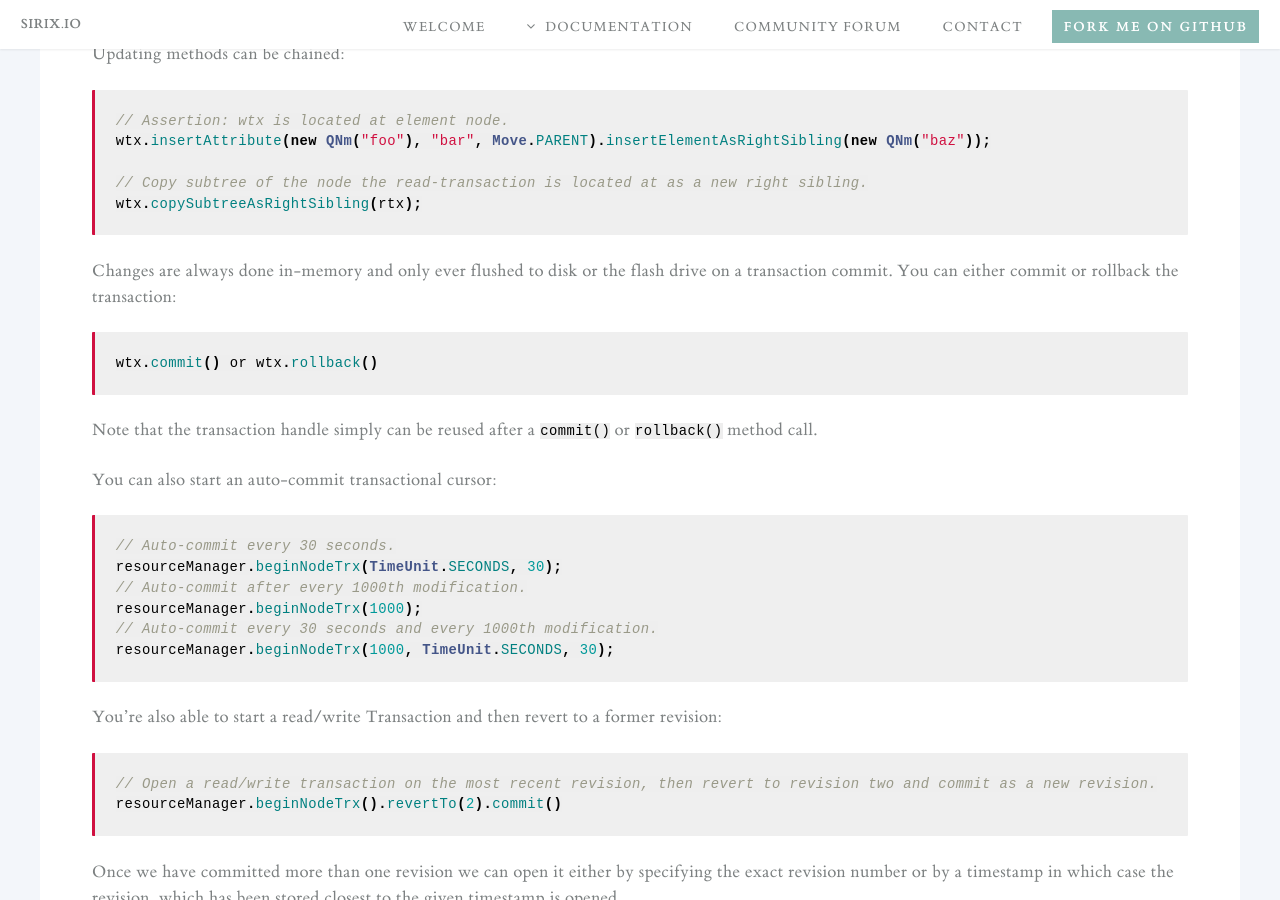
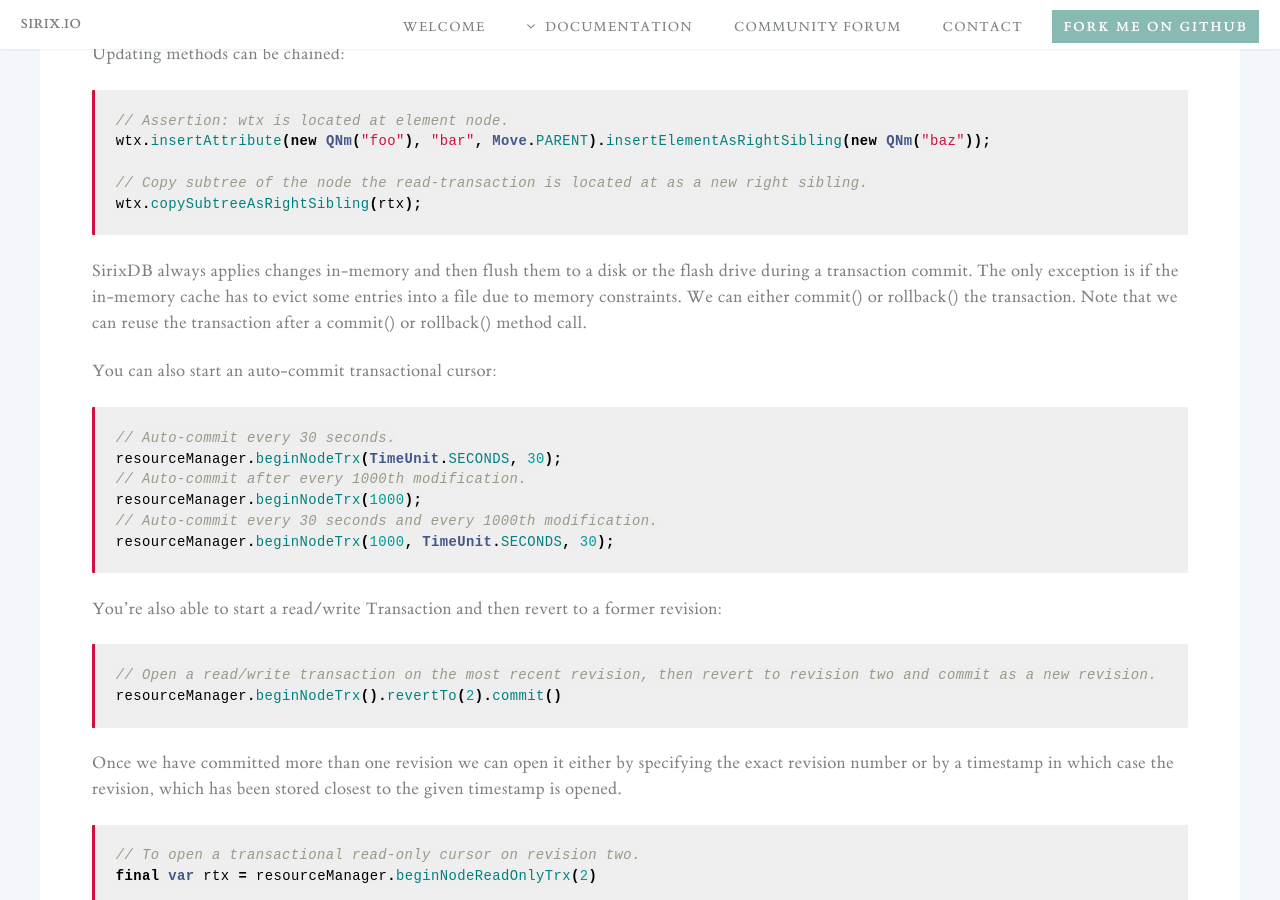
Before and after one commit to sirixdb/sirixdb.github.io, a Jekyll site: the page built from transactional-cursor-api.md, in a window 1280 px wide and 900 px high, scrolled down 13832 px. Built offline with Jekyll 4.4.1, drawn with Linux system fonts in a browser that asks for light colours; our own code applies the rules of GitHub Pages for plain Markdown files.

Commit message:
Update transactional-cursor-api.md

````diff
--- a/transactional-cursor-api.md
+++ b/transactional-cursor-api.md
@@ -540,13 +540,7 @@ wtx.insertAttribute(new QNm("foo"), "bar", Move.PARENT).insertElementAsRightSibl
 wtx.copySubtreeAsRightSibling(rtx);
 ```
 
-Changes are always done in-memory and only ever flushed to disk or the flash drive on a transaction commit. You can either commit or rollback the transaction:
-
-```java
-wtx.commit() or wtx.rollback()
-```
-
-Note that the transaction handle simply can be reused after a `commit()` or `rollback()` method call.
+SirixDB always applies changes in-memory and then flush them to a disk or the flash drive during a transaction commit. The only exception is if the in-memory cache has to evict some entries into a file due to memory constraints. We can either commit() or rollback() the transaction. Note that we can reuse the transaction after a commit() or rollback() method call.
 
 You can also start an auto-commit transactional cursor:
 
````
